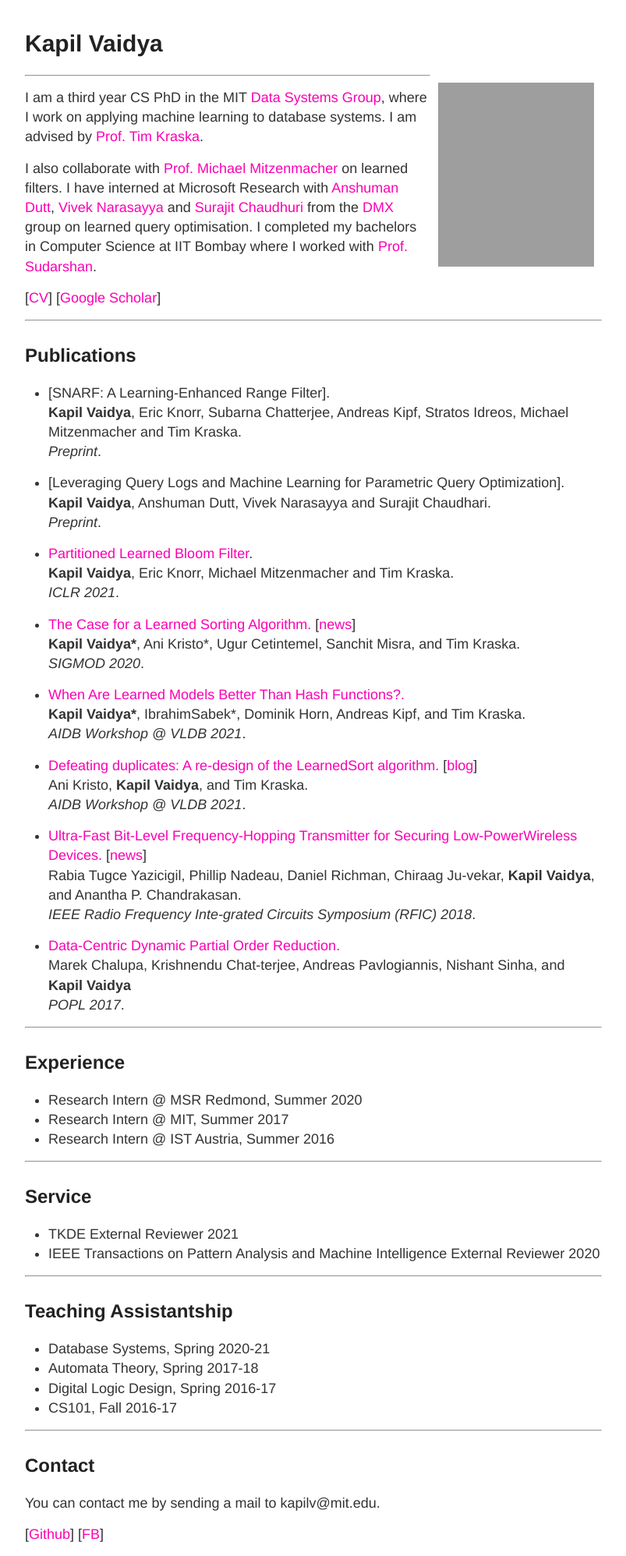
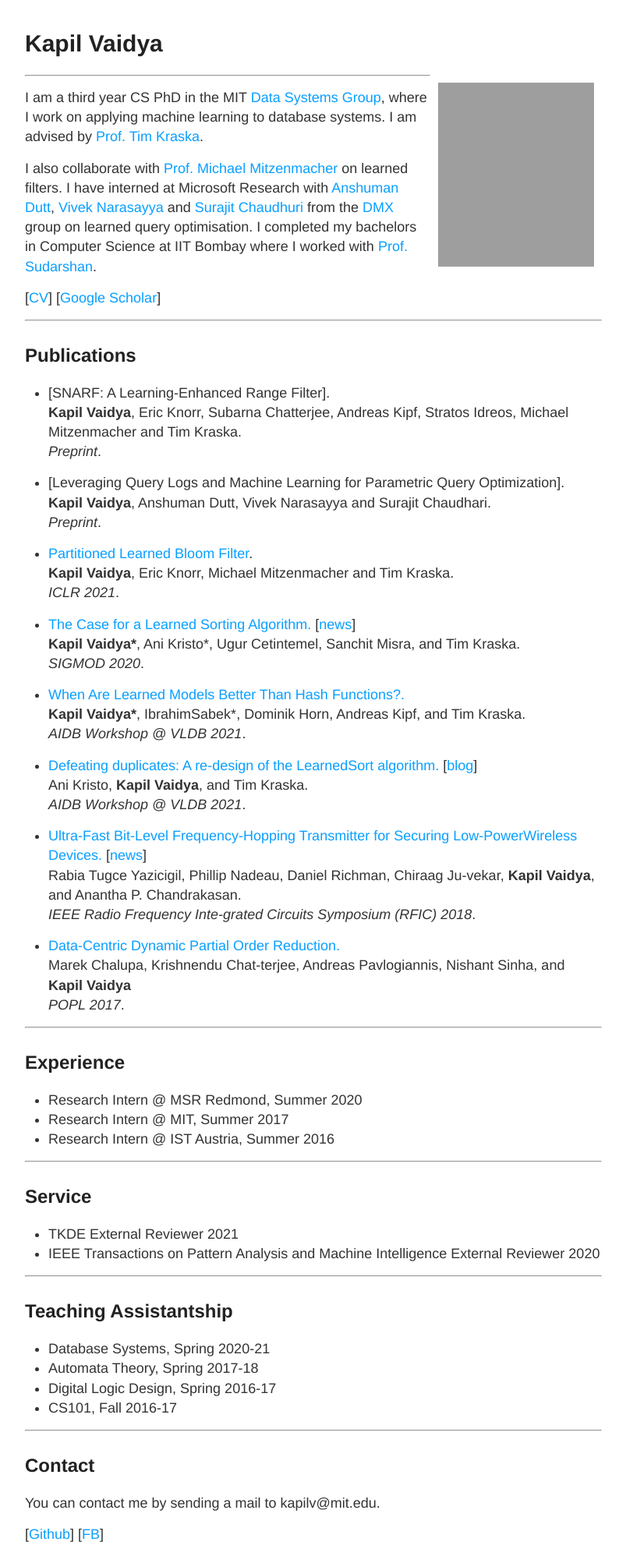
Before and after one commit to kapilvaidya24/kapilvaidya24.github.io, a Jekyll site: the page built from index.md, in a window 1280 px wide. Shown: the whole page at 78% size, without its empty margins (238-1041 px from the left). Built offline with Jekyll 4.4.1, drawn with Linux system fonts in a browser that asks for light colours; grey boxes are pictures that could not be loaded.

Commit message:
Update _variables.scss

```diff
--- a/_sass/_variables.scss
+++ b/_sass/_variables.scss
@@ -6,7 +6,8 @@
 // Colors
 $blue: #4183C4;
 
-$purple: #FB00B4;
+// $purple: #FB00B4;
+$purple: #099FFF;
 
 // Grays
 $black: #000;
```
